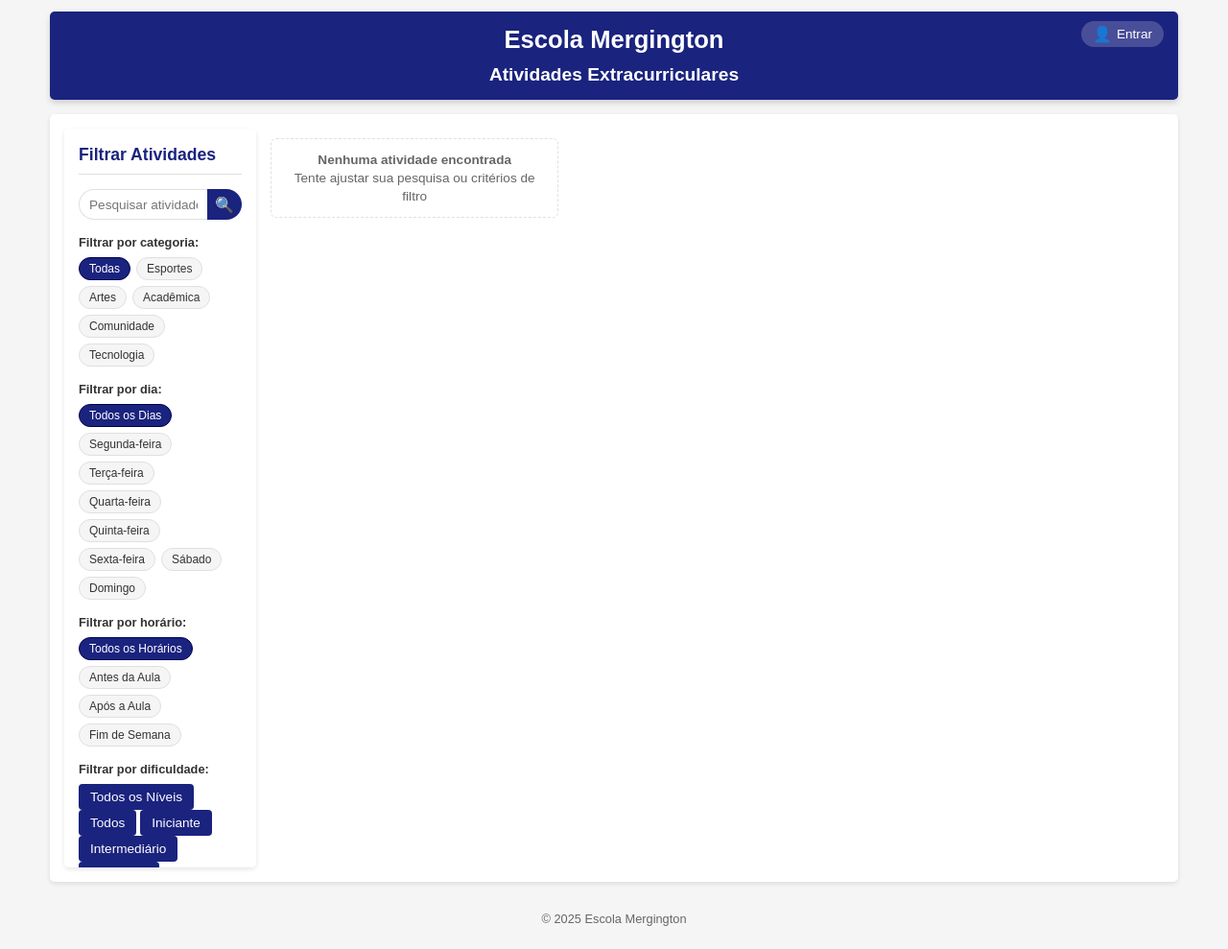
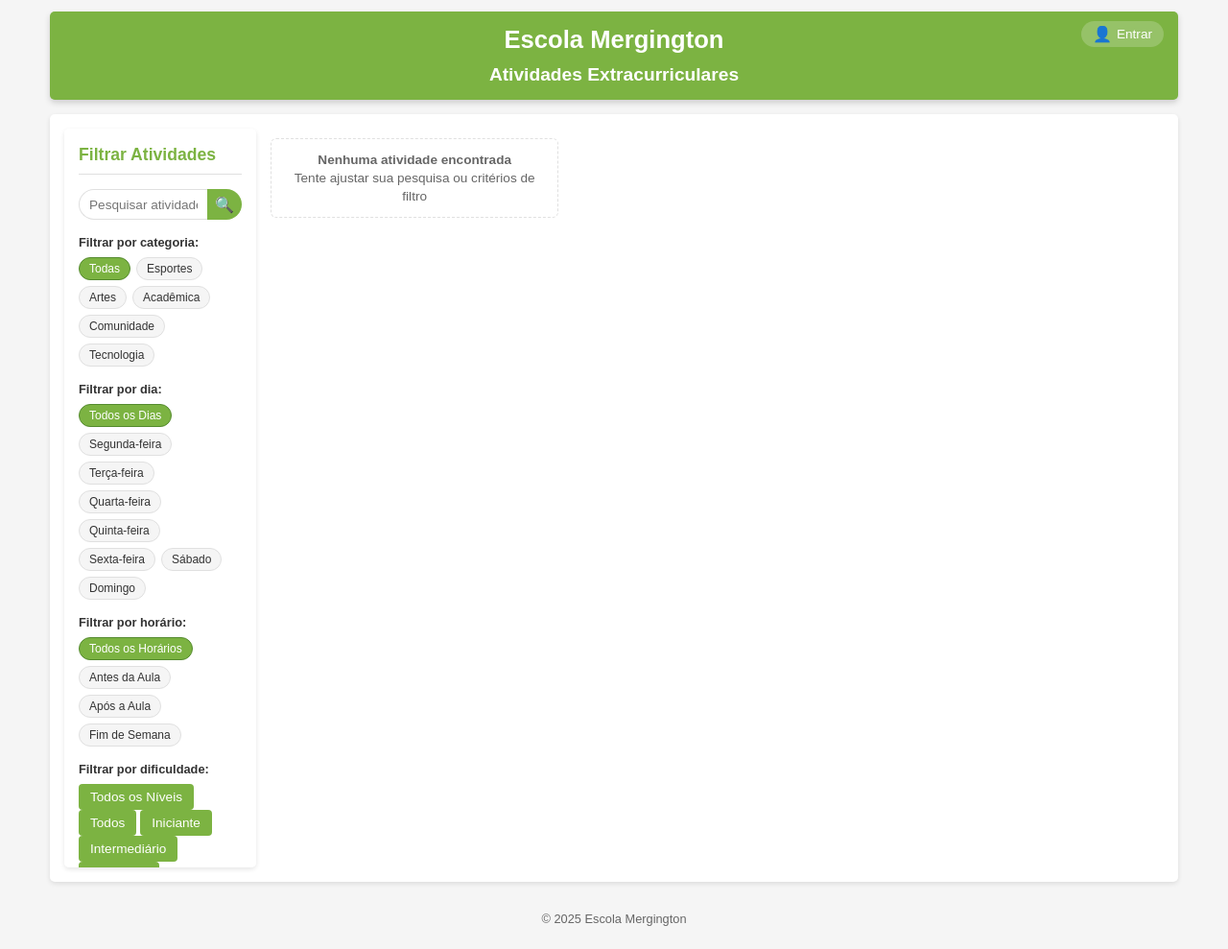
Before and after one commit to danilo-perez-invillia/java-copilot-code-agent, a Spring Boot app: page / in a window 1280 px wide. Shown: the whole page at 96% size. Run offline with Spring Boot 4, Linux system fonts and the light colour scheme; data that the repository does not hold is empty; some of the project's set-up classes (security, data sources, template engines, error pages and the like) are left out, and stand-ins take their place.

Commit message:
Change color scheme from blue to lime green (school colors)
Co-authored-by: danilo-perez-invillia <185844872+danilo-perez-invillia@users.noreply.github.com>

```diff
--- a/src/main/resources/static/styles.css
+++ b/src/main/resources/static/styles.css
@@ -1,9 +1,9 @@
 /* Color palette */
 :root {
-  /* Primary colors */
-  --primary: #1a237e;
-  --primary-light: #534bae;
-  --primary-dark: #000051;
+  /* Primary colors - School colors: lime green and white */
+  --primary: #7CB342;
+  --primary-light: #9CCC65;
+  --primary-dark: #558B2F;
   --primary-text: #ffffff;
 
   /* Secondary colors */
```
